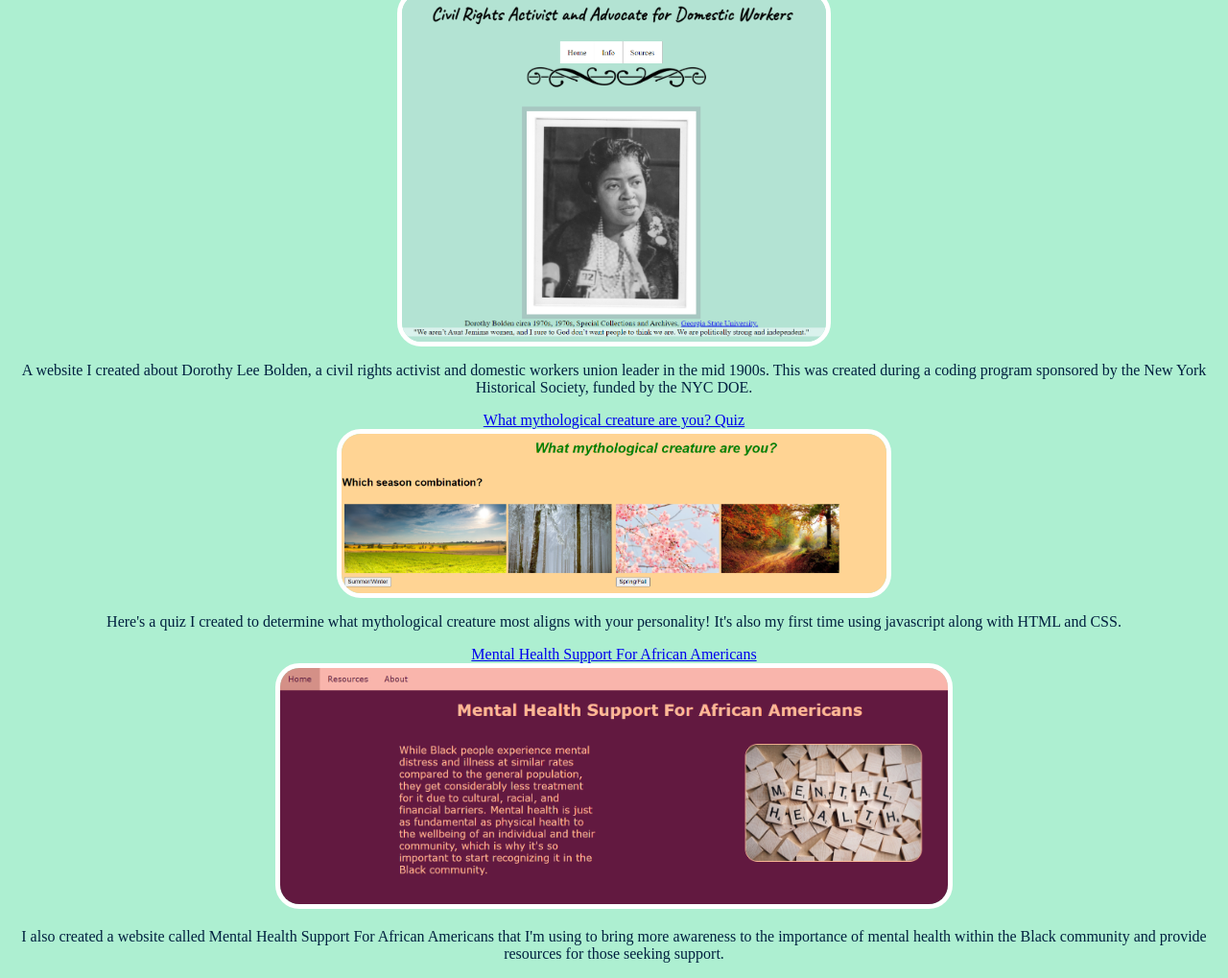
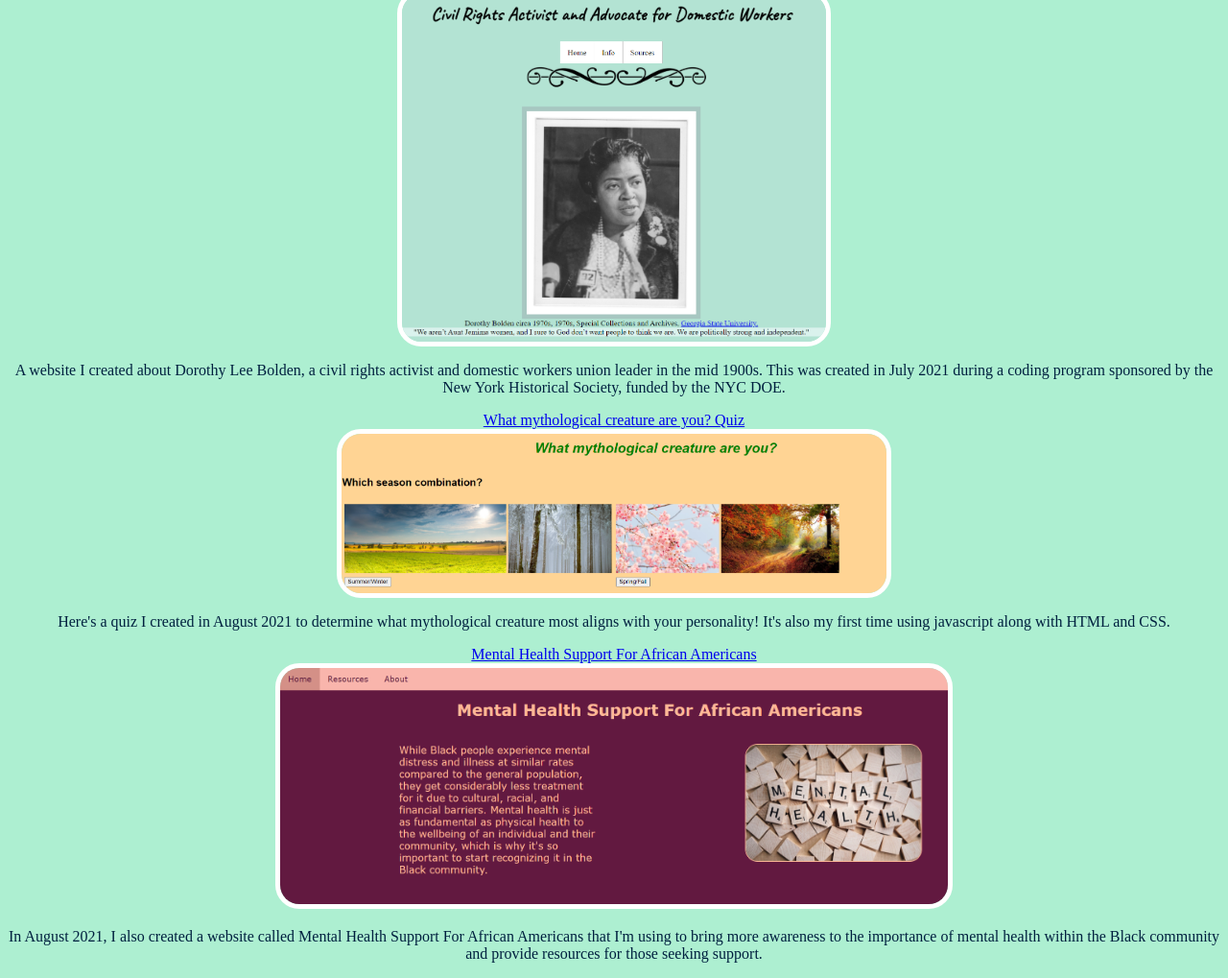
Before and after one commit to musayerohb/musayerohb.github.io, a plain HTML site: page portfolio.html in a window 1280 px wide. Shown: the part 218-1237 px from the top of the page at 96% size. Drawn offline with Linux system fonts and the light colour scheme.

Commit message:
Update portfolio.html

```diff
--- a/portfolio.html
+++ b/portfolio.html
@@ -26,20 +26,22 @@
         </div>
         <br>
 
+
+
     <a href="https://dorothy-lee-bolden-website.nyhstechscholar.repl.co/index.html">Dorothy Lee Bolden Website</a>
     <br>
     <img id= "dorothy" src="dorothy.PNG" alt= "A screenshot of the Dorothy Lee Bolden website. The header reads Civil Rights Activist and Advocate for Domestic Workers and there is a white horizontal navigation bar split into three sections labeled Home, Info, and Sources. Below a curly horizontal divider, there is a picture of Dorothy Bolden with a quote from her.">
-    <p> A website I created about Dorothy Lee Bolden, a civil rights activist and domestic workers union leader in the mid 1900s. This was created during a coding program sponsored by the New York Historical Society, funded by the NYC DOE. </p>
+    <p> A website I created about Dorothy Lee Bolden, a civil rights activist and domestic workers union leader in the mid 1900s. This was created in July 2021 during a coding program sponsored by the New York Historical Society, funded by the NYC DOE. </p>
 
     <a href="https://musas-personality-quiz.musayerohjbah.repl.co/"> What mythological creature are you? Quiz </a>
     <br>
     <img id= "personalityquiz" src="e.PNG" alt= "A screenshot of my personality quiz's website. There's a green heading on a cream background that asks What Mythological Creature Are You? Underneath it is a question that asks What season combination? with four pictures correlating to each season. Underneath the pictures, there are two buttons that read Summer/Winter and Spring/Fall.">
-    <p> Here's a quiz I created to determine what mythological creature most aligns with your personality! It's also my first time using javascript along with HTML and CSS. </p>
+    <p> Here's a quiz I created in August 2021 to determine what mythological creature most aligns with your personality! It's also my first time using javascript along with HTML and CSS. </p>
 
     <a href="https://mental-health-support-for-african-americans.musayerohjbah.repl.co/index.html">Mental Health Support For African Americans </a>
     <br>
     <img id="mentalhealth" src="mentalhealth.PNG" alt="A screenshot of my activist website called Mental Health Support For African Americans.">
-    <p> I also created a website called Mental Health Support For African Americans that I'm using to bring more awareness to the importance of mental health within the Black community and provide resources for those seeking support. </p>
+    <p> In August 2021, I also created a website called Mental Health Support For African Americans that I'm using to bring more awareness to the importance of mental health within the Black community and provide resources for those seeking support. </p>
 
 
   </body>
```
